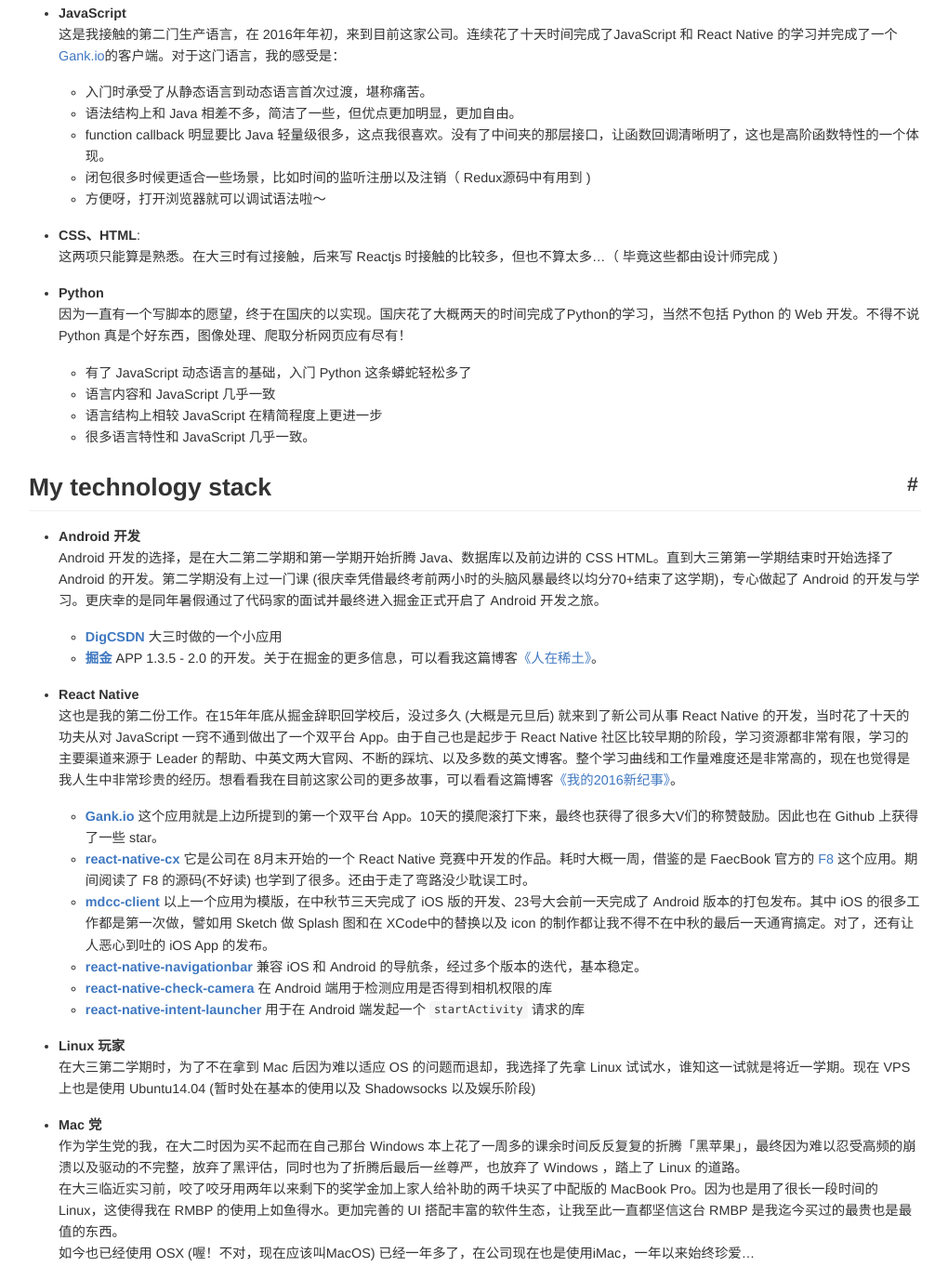
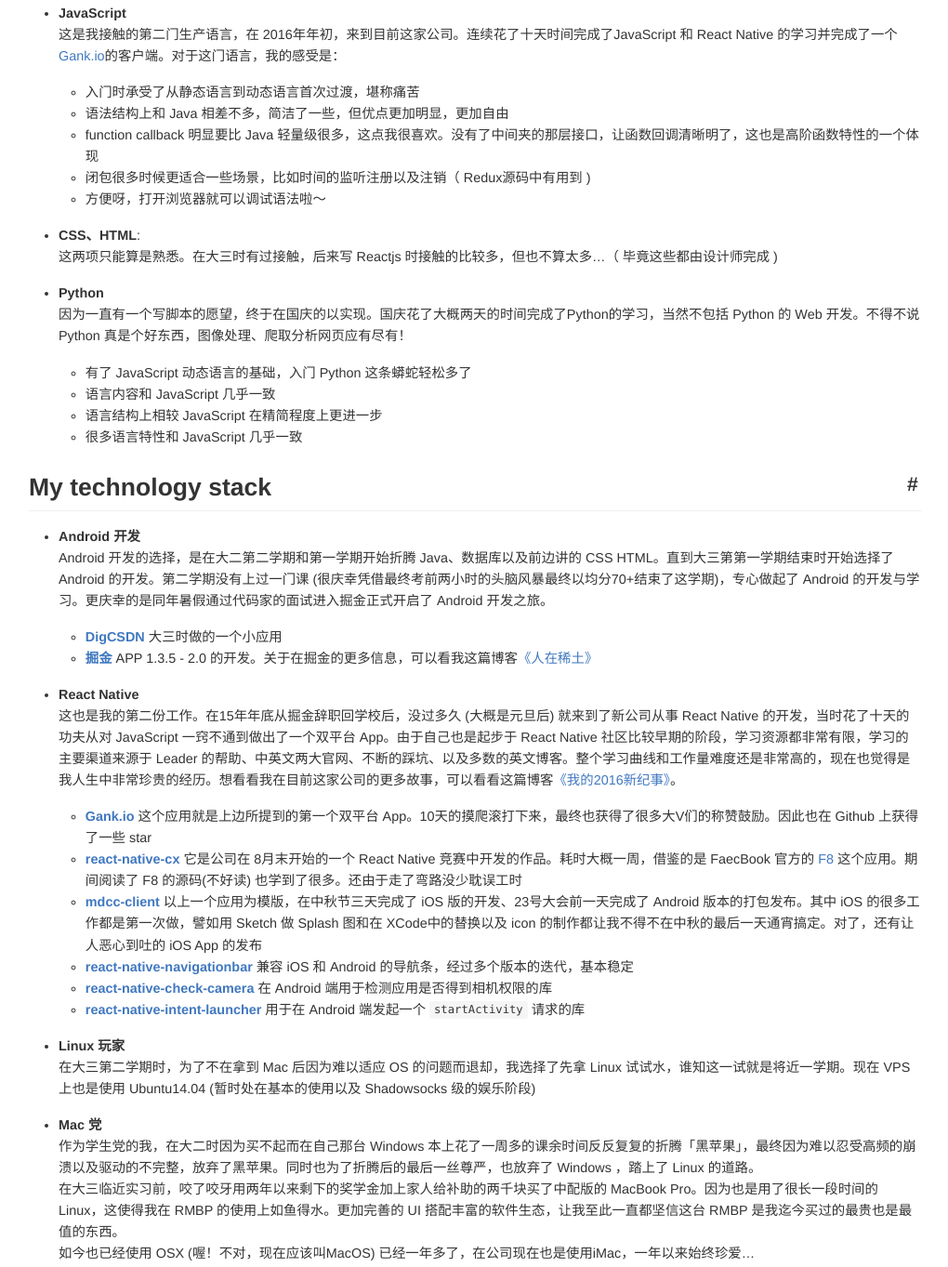
Before and after one commit to poberwong/poberwong.github.io, a plain HTML site: page about/index.html in a window 1280 px wide. Shown: the part 758-2121 px from the top of the page at 93% size, without its empty margins (129-1149 px from the left). Drawn offline with Linux system fonts and the light colour scheme; some packages are replaced by stand-ins of ours; a script that the page names is missing.

Commit message:
Site updated: 2016-10-16 21:00:39

```diff
--- a/about/index.html
+++ b/about/index.html
@@ -61,7 +61,7 @@
 C、C++C++ 在学校的启蒙语言，大一大二刷题以及手写的最多的语言。C 是某个夜黑风高的夜晚，给高中同学写课设临时学了点语法搞下来的。这两个语言基本算是黑历史了…
 
 Java作为真正意义上的启蒙语言，当然是对比">
-<meta property="og:updated_time" content="2016-10-16T10:15:36.000Z">
+<meta property="og:updated_time" content="2016-10-16T13:00:22.000Z">
 <meta name="twitter:card" content="summary">
 <meta name="twitter:title" content="关于我">
 <meta name="twitter:description" content="Who am I ？2016届刚出炉的计科 (计算机科学与技术) 男一枚，大器晚成… 想更多了解我大学的生活，可以看看 《我的大学》。
@@ -176,9 +176,9 @@
 </li>
 <li><p><strong>JavaScript</strong><br>这是我接触的第二门生产语言，在 2016年年初，来到目前这家公司。连续花了十天时间完成了JavaScript 和 React Native 的学习并完成了一个<a href="http://gank.io" target="_blank" rel="external">Gank.io</a>的客户端。对于这门语言，我的感受是：</p>
 <ul>
-<li>入门时承受了从静态语言到动态语言首次过渡，堪称痛苦。</li>
-<li>语法结构上和 Java 相差不多，简洁了一些，但优点更加明显，更加自由。</li>
-<li>function callback 明显要比 Java 轻量级很多，这点我很喜欢。没有了中间夹的那层接口，让函数回调清晰明了，这也是高阶函数特性的一个体现。</li>
+<li>入门时承受了从静态语言到动态语言首次过渡，堪称痛苦</li>
+<li>语法结构上和 Java 相差不多，简洁了一些，但优点更加明显，更加自由</li>
+<li>function callback 明显要比 Java 轻量级很多，这点我很喜欢。没有了中间夹的那层接口，让函数回调清晰明了，这也是高阶函数特性的一个体现</li>
 <li>闭包很多时候更适合一些场景，比如时间的监听注册以及注销（ Redux源码中有用到 )</li>
 <li>方便呀，打开浏览器就可以调试语法啦～</li>
 </ul>
@@ -190,30 +190,30 @@
 <li>有了 JavaScript 动态语言的基础，入门 Python 这条蟒蛇轻松多了</li>
 <li>语言内容和 JavaScript 几乎一致</li>
 <li>语言结构上相较 JavaScript 在精简程度上更进一步  </li>
-<li>很多语言特性和 JavaScript 几乎一致。</li>
+<li>很多语言特性和 JavaScript 几乎一致</li>
 </ul>
 </li>
 </ul>
 <h2 id="My-technology-stack"><a href="#My-technology-stack" class="headerlink" title="My technology stack"></a>My technology stack</h2><ul>
-<li><p><strong>Android 开发</strong><br>Android 开发的选择，是在大二第二学期和第一学期开始折腾 Java、数据库以及前边讲的 CSS HTML。直到大三第第一学期结束时开始选择了 Android 的开发。第二学期没有上过一门课 (很庆幸凭借最终考前两小时的头脑风暴最终以均分70+结束了这学期)，专心做起了 Android 的开发与学习。更庆幸的是同年暑假通过了代码家的面试并最终进入掘金正式开启了 Android 开发之旅。</p>
+<li><p><strong>Android 开发</strong><br>Android 开发的选择，是在大二第二学期和第一学期开始折腾 Java、数据库以及前边讲的 CSS HTML。直到大三第第一学期结束时开始选择了 Android 的开发。第二学期没有上过一门课 (很庆幸凭借最终考前两小时的头脑风暴最终以均分70+结束了这学期)，专心做起了 Android 的开发与学习。更庆幸的是同年暑假通过代码家的面试进入掘金正式开启了 Android 开发之旅。</p>
 <ul>
 <li><a href="https://github.com/Bob1993/digcsdn" target="_blank" rel="external"><strong>DigCSDN</strong></a> 大三时做的一个小应用</li>
-<li><a href="http://gold.xitu.io" target="_blank" rel="external"><strong>掘金</strong></a> APP 1.3.5 - 2.0 的开发。关于在掘金的更多信息，可以看我这篇博客<a href="http://poberwong.com/2015/12/22/%E4%BA%BA%E5%9C%A8%E7%A8%80%E5%9C%9F/">《人在稀土》</a>。</li>
+<li><a href="http://gold.xitu.io" target="_blank" rel="external"><strong>掘金</strong></a> APP 1.3.5 - 2.0 的开发。关于在掘金的更多信息，可以看我这篇博客<a href="http://poberwong.com/2015/12/22/%E4%BA%BA%E5%9C%A8%E7%A8%80%E5%9C%9F/">《人在稀土》</a></li>
 </ul>
 </li>
 <li><p><strong>React Native</strong><br>这也是我的第二份工作。在15年年底从掘金辞职回学校后，没过多久 (大概是元旦后) 就来到了新公司从事 React Native 的开发，当时花了十天的功夫从对 JavaScript 一窍不通到做出了一个双平台 App。由于自己也是起步于 React Native 社区比较早期的阶段，学习资源都非常有限，学习的主要渠道来源于 Leader 的帮助、中英文两大官网、不断的踩坑、以及多数的英文博客。整个学习曲线和工作量难度还是非常高的，现在也觉得是我人生中非常珍贵的经历。想看看我在目前这家公司的更多故事，可以看看这篇博客<a href="http://poberwong.com/2016/02/10/%E6%88%91%E7%9A%842016%E6%96%B0%E7%BA%AA%E4%BA%8B/">《我的2016新纪事》</a>。</p>
 <ul>
-<li><a href="https://github.com/Bob1993/react-native-gank" target="_blank" rel="external"><strong>Gank.io</strong></a> 这个应用就是上边所提到的第一个双平台 App。10天的摸爬滚打下来，最终也获得了很多大V们的称赞鼓励。因此也在 Github 上获得了一些 star。</li>
-<li><a href="https://github.com/applean/react-native-cx" target="_blank" rel="external"><strong>react-native-cx</strong></a> 它是公司在 8月末开始的一个 React Native 竞赛中开发的作品。耗时大概一周，借鉴的是 FaecBook 官方的 <a href="https://github.com/fbsamples/f8app" target="_blank" rel="external">F8</a> 这个应用。期间阅读了 F8 的源码(不好读) 也学到了很多。还由于走了弯路没少耽误工时。</li>
-<li><a href="https://github.com/BOb1993/mdcc-client" target="_blank" rel="external"><strong>mdcc-client</strong></a> 以上一个应用为模版，在中秋节三天完成了 iOS 版的开发、23号大会前一天完成了 Android 版本的打包发布。其中 iOS 的很多工作都是第一次做，譬如用 Sketch 做 Splash 图和在 XCode中的替换以及 icon 的制作都让我不得不在中秋的最后一天通宵搞定。对了，还有让人恶心到吐的 iOS App 的发布。</li>
-<li><a href="https://github.com/Bob1993/react-native-navigationbar" target="_blank" rel="external"><strong>react-native-navigationbar</strong></a> 兼容 iOS 和 Android 的导航条，经过多个版本的迭代，基本稳定。</li>
+<li><a href="https://github.com/Bob1993/react-native-gank" target="_blank" rel="external"><strong>Gank.io</strong></a> 这个应用就是上边所提到的第一个双平台 App。10天的摸爬滚打下来，最终也获得了很多大V们的称赞鼓励。因此也在 Github 上获得了一些 star</li>
+<li><a href="https://github.com/applean/react-native-cx" target="_blank" rel="external"><strong>react-native-cx</strong></a> 它是公司在 8月末开始的一个 React Native 竞赛中开发的作品。耗时大概一周，借鉴的是 FaecBook 官方的 <a href="https://github.com/fbsamples/f8app" target="_blank" rel="external">F8</a> 这个应用。期间阅读了 F8 的源码(不好读) 也学到了很多。还由于走了弯路没少耽误工时</li>
+<li><a href="https://github.com/BOb1993/mdcc-client" target="_blank" rel="external"><strong>mdcc-client</strong></a> 以上一个应用为模版，在中秋节三天完成了 iOS 版的开发、23号大会前一天完成了 Android 版本的打包发布。其中 iOS 的很多工作都是第一次做，譬如用 Sketch 做 Splash 图和在 XCode中的替换以及 icon 的制作都让我不得不在中秋的最后一天通宵搞定。对了，还有让人恶心到吐的 iOS App 的发布</li>
+<li><a href="https://github.com/Bob1993/react-native-navigationbar" target="_blank" rel="external"><strong>react-native-navigationbar</strong></a> 兼容 iOS 和 Android 的导航条，经过多个版本的迭代，基本稳定</li>
 <li><a href="https://github.com/Bob1993/react-native-check-camera" target="_blank" rel="external"><strong>react-native-check-camera</strong></a> 在 Android 端用于检测应用是否得到相机权限的库</li>
 <li><a href="https://github.com/Bob1993/react-native-intent-launcher" target="_blank" rel="external"><strong>react-native-intent-launcher</strong></a> 用于在 Android 端发起一个 <code>startActivity</code> 请求的库</li>
 </ul>
 </li>
-<li><p><strong>Linux 玩家</strong><br>在大三第二学期时，为了不在拿到 Mac 后因为难以适应 OS 的问题而退却，我选择了先拿 Linux 试试水，谁知这一试就是将近一学期。现在 VPS 上也是使用 Ubuntu14.04 (暂时处在基本的使用以及 Shadowsocks 以及娱乐阶段)</p>
+<li><p><strong>Linux 玩家</strong><br>在大三第二学期时，为了不在拿到 Mac 后因为难以适应 OS 的问题而退却，我选择了先拿 Linux 试试水，谁知这一试就是将近一学期。现在 VPS 上也是使用 Ubuntu14.04 (暂时处在基本的使用以及 Shadowsocks 级的娱乐阶段)</p>
 </li>
-<li><p><strong>Mac 党</strong><br>作为学生党的我，在大二时因为买不起而在自己那台 Windows 本上花了一周多的课余时间反反复复的折腾「黑苹果」，最终因为难以忍受高频的崩溃以及驱动的不完整，放弃了黑评估，同时也为了折腾后最后一丝尊严，也放弃了 Windows ，踏上了 Linux 的道路。<br>在大三临近实习前，咬了咬牙用两年以来剩下的奖学金加上家人给补助的两千块买了中配版的 MacBook Pro。因为也是用了很长一段时间的 Linux，这使得我在 RMBP 的使用上如鱼得水。更加完善的 UI 搭配丰富的软件生态，让我至此一直都坚信这台 RMBP 是我迄今买过的最贵也是最值的东西。<br>如今也已经使用 OSX (喔！不对，现在应该叫MacOS) 已经一年多了，在公司现在也是使用iMac，一年以来始终珍爱…</p>
+<li><p><strong>Mac 党</strong><br>作为学生党的我，在大二时因为买不起而在自己那台 Windows 本上花了一周多的课余时间反反复复的折腾「黑苹果」，最终因为难以忍受高频的崩溃以及驱动的不完整，放弃了黑苹果。同时也为了折腾后的最后一丝尊严，也放弃了 Windows ，踏上了 Linux 的道路。<br>在大三临近实习前，咬了咬牙用两年以来剩下的奖学金加上家人给补助的两千块买了中配版的 MacBook Pro。因为也是用了很长一段时间的 Linux，这使得我在 RMBP 的使用上如鱼得水。更加完善的 UI 搭配丰富的软件生态，让我至此一直都坚信这台 RMBP 是我迄今买过的最贵也是最值的东西。<br>如今也已经使用 OSX (喔！不对，现在应该叫MacOS) 已经一年多了，在公司现在也是使用iMac，一年以来始终珍爱…</p>
 </li>
 <li><p><strong>Sketch</strong><br>作为一名新手，我的 Sketch 技术还处在小学生的水平。但这么点额外的技能，却让我在开发 <a href="https://github.com/BOb1993/mdcc-client" target="_blank" rel="external"><strong>mdcc-client</strong></a> 时得心应手。同时在有一些比较简单的切图需求时，也能够自给自足，毕竟在掘金时我没少经常打扰正在工作的设计师哥哥。</p>
 </li>
@@ -229,15 +229,15 @@
 <p>Find out what make me crazy～</p>
 </blockquote>
 </li>
-<li><p>自己一个人的时候喜欢安静的气氛，毕竟连人家机械硬盘也需要一个无尘的 Workspace 呢，虽然自己偏内向，但对于年轻有活力的氛围还是非常向往的，难道这就是传说中的 “外表闷骚，内心火热” 嘛 ？因此在嘈杂的办公环境下，我需要一份降噪耳机…</p>
+<li><p>自己一个人的时候喜欢安静的气氛，毕竟连人家机械硬盘也需要一个无尘的 Workspace 呢，虽然自己偏内向，但对于年轻有活力的氛围还是非常向往的，难道这就是传说中的 “外表闷骚，内心火热” 嘛 ？因此在嘈杂的办公环境下，我可能需要一份降噪耳机…</p>
 </li>
-<li><p>喜欢把一些零碎的东西记录在 Evernote 上，只有当觉得某部分知识可能对别人有帮助时，才会动手去写博客。</p>
+<li><p>喜欢把一些零碎的东西记录在 Evernote 上，只有当觉得某部分知识可能对别人有帮助时，才会动手去写博客</p>
 </li>
-<li><p>相比技术博客，我更热爱随笔，毕竟写随笔比技术博客轻松多了，而且在时间精力方面不会造成太大的损失。</p>
+<li><p>相比技术博客，我更热爱随笔，毕竟写随笔比技术博客轻松多了，而且在时间精力方面不会造成太大的损失</p>
 </li>
-<li><p>对未知而又一知半解的东西痴迷如狂。如果你让我去做这件事，我可能会表现出一脸的不愿意，毕竟我懒嘛～ 但我定会全力以赴，毕竟打心眼里还是热爱的。</p>
+<li><p>对未知而又一知半解的东西痴迷如狂。如果你让我去做这件事，我可能会表现出一脸的不愿意，毕竟我懒嘛～ 但我定会全力以赴，毕竟打心眼里还是热爱的</p>
 </li>
-<li><p>理想主义者，因为没有毅力坚持学英语，因此我选择了在日常生活中用英语不断去滋润练习。这也是我学习技术的态度，只有不断的练习和使用才能造就更好的 “记忆力”。当然，利用 关键词 + 搜索引擎 也是日常生活中的好习惯。</p>
+<li><p>理想主义者，因为没有毅力坚持学英语，因此我选择了在日常生活中用英语不断去滋润练习。这也是我学习技术的态度，只有不断的练习和使用才能造就更好的 “记忆力”。当然，利用 关键词 + 搜索引擎 也是日常生活中的好习惯</p>
 </li>
 <li><p>我不敢保证一定能写出优质的代码，但是垃圾代码我是绝对写不出来的～</p>
 </li>
@@ -245,7 +245,7 @@
 </li>
 </ul>
 <h2 id="What-am-I-doing-now-？"><a href="#What-am-I-doing-now-？" class="headerlink" title="What am I doing now ？"></a>What am I doing now ？</h2><p>当然是在写这份 About 啦，开玩笑的啦～<br>目前就职于 <a href="https://applean.cn" target="_blank" rel="external">Applean</a>，一家为服务于 React Native 的平台公司，很高兴能够和对我感兴趣的人或企业一起坐下来谈谈人生。</p>
-<p>快来和我聊聊吧: <a href="&#x6d;&#97;&#105;&#108;&#x74;&#111;&#x3a;&#112;&#x6f;&#x62;&#101;&#114;&#119;&#111;&#110;&#103;&#64;&#x67;&#x6d;&#x61;&#x69;&#108;&#46;&#99;&#x6f;&#x6d;">&#112;&#x6f;&#x62;&#101;&#114;&#119;&#111;&#110;&#103;&#64;&#x67;&#x6d;&#x61;&#x69;&#108;&#46;&#99;&#x6f;&#x6d;</a></p>
+<p>快来和我聊聊吧: <a href="&#109;&#97;&#x69;&#108;&#116;&#111;&#58;&#x70;&#x6f;&#98;&#x65;&#114;&#119;&#x6f;&#x6e;&#103;&#64;&#x67;&#x6d;&#97;&#105;&#108;&#x2e;&#x63;&#x6f;&#109;">&#x70;&#x6f;&#98;&#x65;&#114;&#119;&#x6f;&#x6e;&#103;&#64;&#x67;&#x6d;&#97;&#105;&#108;&#x2e;&#x63;&#x6f;&#109;</a></p>
 </div>
 
     <div class="post-sidebar">
```
